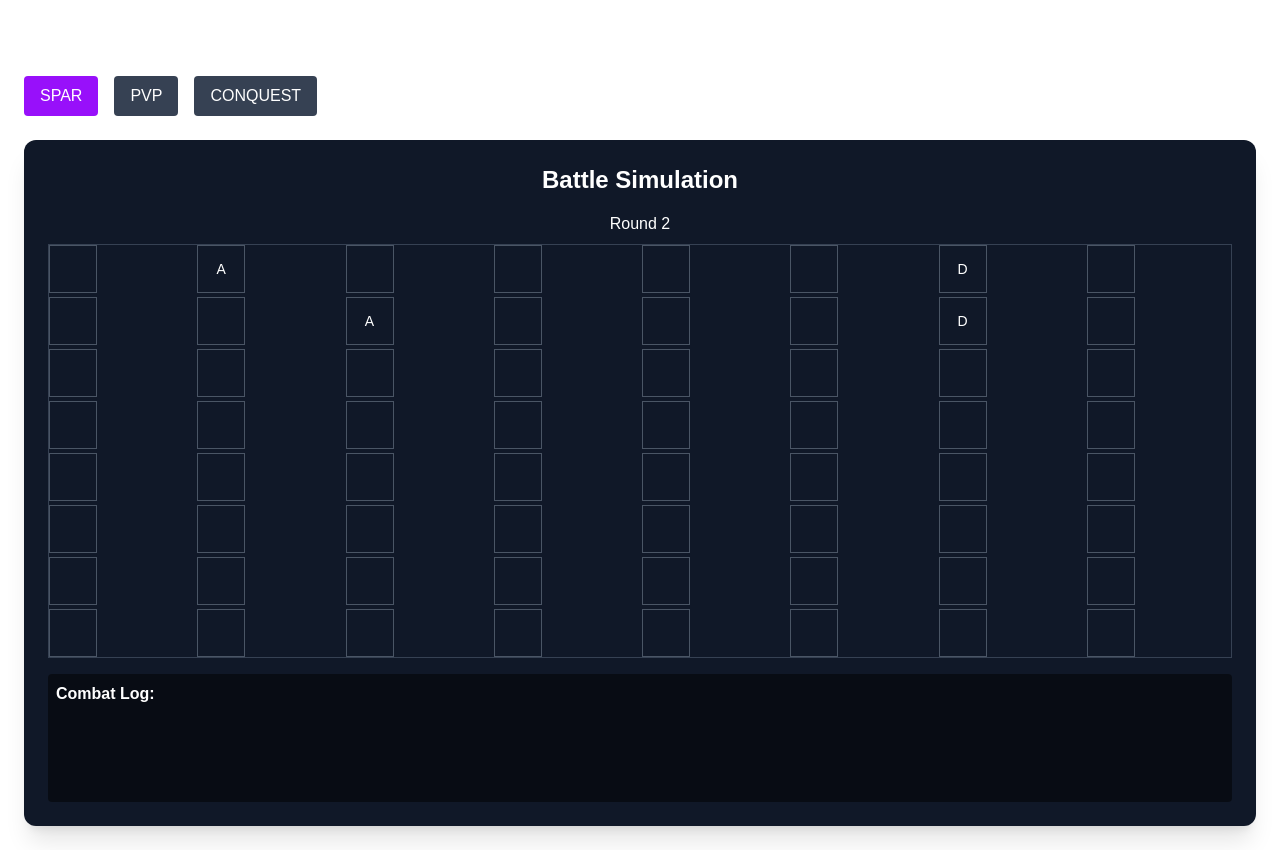
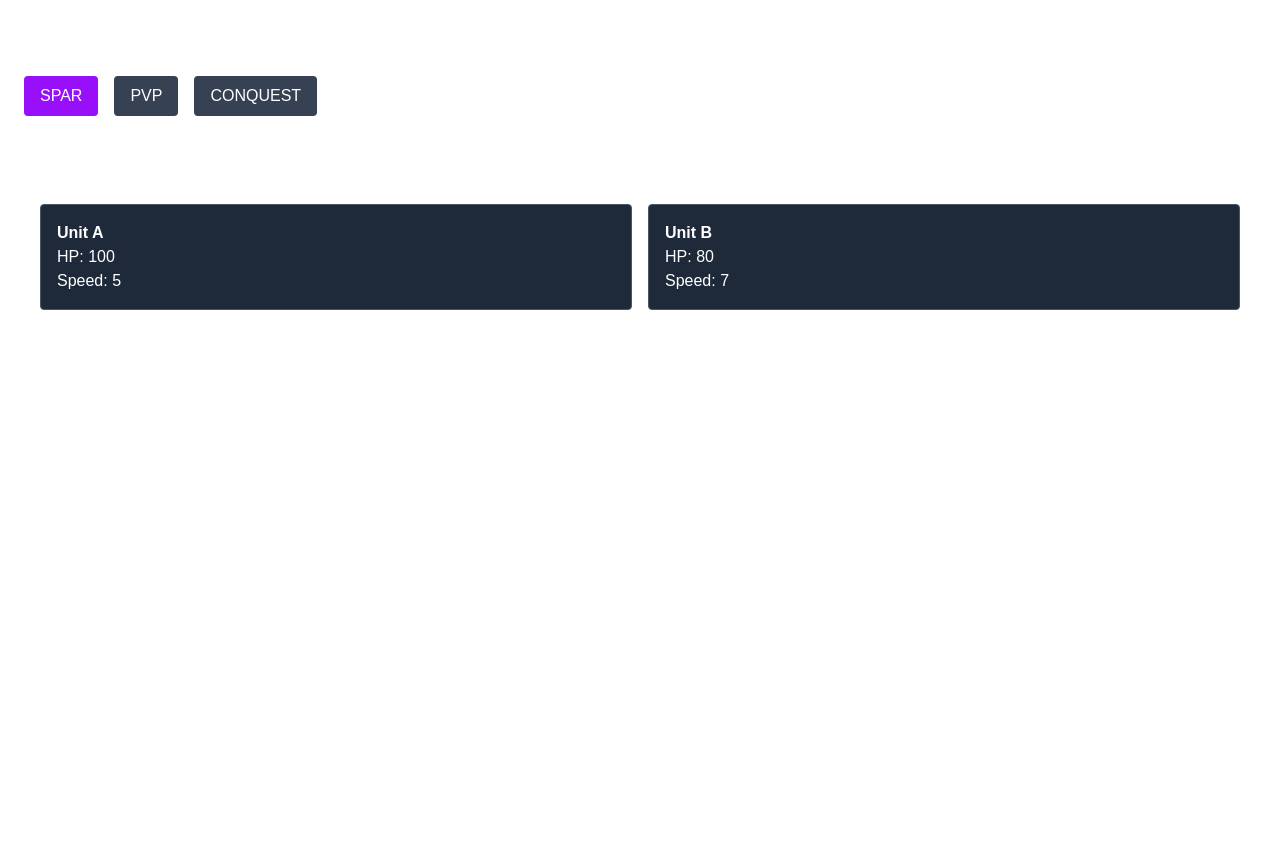
Before and after one commit to MFWarhamster/warhamster-4k-demo, a Next.js app: page /dapp/battle in a window 1280 px wide. After the commit the page ends 800 px from the top, so only its background shows below. Built offline with nearby package versions, Linux system fonts and the light colour scheme.

Commit message:
Fix return statement in useEffect

```diff
--- a/src/components/DappUI/Battle/BattleGame.js
+++ b/src/components/DappUI/Battle/BattleGame.js
@@ -1,171 +1,31 @@
 "use client";
 import React, { useState, useEffect } from "react";
 
-export default function BattleGame({ mode }) {
-  const [stacks, setStacks] = useState({ attacker: [], defender: [] });
-  const [turnIndex, setTurnIndex] = useState(0);
-  const [round, setRound] = useState(1);
-  const [selectedUnitId, setSelectedUnitId] = useState(null);
-  const [hoveredUnit, setHoveredUnit] = useState(null);
-  const [log, setLog] = useState([]);
-  const [selectedArmyIndex, setSelectedArmyIndex] = useState(0);
+export default function BattleGame() {
+  const [units, setUnits] = useState([]);
 
   useEffect(() => {
-    // TODO: Replace this with real NFT stack builder
-    const mockUnits = {
-      attacker: [
-        { id: "A-1", team: "attacker", row: 0, col: 0, HP: 10, Melee: 3, Range: 2, Speed: 4, alive: true, stance: "forward" },
-        { id: "A-2", team: "attacker", row: 1, col: 0, HP: 10, Melee: 2, Range: 3, Speed: 5, alive: true, stance: "forward" },
-      ],
-      defender: [
-        { id: "D-1", team: "defender", row: 0, col: 7, HP: 10, Melee: 4, Range: 1, Speed: 3, alive: true, stance: "forward" },
-        { id: "D-2", team: "defender", row: 1, col: 7, HP: 10, Melee: 3, Range: 2, Speed: 2, alive: true, stance: "forward" },
-      ]
-    };
-    setStacks(mockUnits);
-  }, [selectedArmyIndex]);
-
-  const allUnits = [...stacks.attacker, ...stacks.defender]
-    .filter((u) => u.alive)
-    .sort((a, b) => b.Speed - a.Speed);
-
-  const activeUnit = allUnits[turnIndex % allUnits.length];
-
-  const moveForward = (unit) => {
-    const newStacks = { ...stacks };
-    const stack = newStacks[unit.team].find((u) => u.id === unit.id);
-    if (stack && ((unit.team === "attacker" && stack.col < 6) || (unit.team === "defender" && stack.col > 1))) {
-      stack.col += unit.team === "attacker" ? 1 : -1;
-    }
-    return newStacks;
-  };
-
-  const applyTurn = () => {
-    let newStacks = { ...stacks };
-    const unit = activeUnit;
-    if (!unit || !unit.alive) return;
-
-    const opposingTeam = unit.team === "attacker" ? "defender" : "attacker";
-    const target = stacks[opposingTeam].find(
-      (u) => u.row === unit.row && u.col === unit.col && u.alive
-    );
-
-    if (target) {
-      target.HP -= unit.Melee;
-      if (target.HP <= 0) {
-        target.alive = false;
-        setLog((prev) => [...prev, `${unit.id} killed ${target.id}`]);
-      } else {
-        setLog((prev) => [...prev, `${unit.id} hit ${target.id} for ${unit.Melee}`]);
-      }
-    } else {
-      if (unit.stance === "forward") {
-        newStacks = moveForward(unit);
-      } else if (unit.stance === "range") {
-        const inRange = stacks[opposingTeam].find(
-          (u) => Math.abs(u.col - unit.col) <= 2 && u.row === unit.row && u.alive
-        );
-        if (inRange) {
-          inRange.HP -= unit.Range;
-          if (inRange.HP <= 0) {
-            inRange.alive = false;
-            setLog((prev) => [...prev, `${unit.id} killed ${inRange.id} (ranged)`]);
-          } else {
-            setLog((prev) => [...prev, `${unit.id} hit ${inRange.id} for ${unit.Range}`]);
-          }
-        }
-      }
-    }
-
-    setStacks(newStacks);
-    setTurnIndex((t) => t + 1);
-  };
-
-  const handleCommandChange = (unitId, newStance) => {
-    const newStacks = { ...stacks };
-    const allUnits = [...newStacks.attacker, ...newStacks.defender];
-    const unit = allUnits.find((u) => u.id === unitId);
-    if (unit) {
-      unit.stance = newStance;
-      setStacks(newStacks);
-      setLog((prev) => [...prev, `${unit.id} stance set to ${newStance}`]);
-    }
-  };
-
-  useEffect(() => {
-    if (round > 16) return;
-
-    const aliveAttackers = stacks.attacker.filter((u) => u.alive);
-    const aliveDefenders = stacks.defender.filter((u) => u.alive);
-    if (aliveAttackers.length === 0 || aliveDefenders.length === 0) return;
-
-    const timeout = setTimeout(() => {
-      applyTurn();
-      if ((turnIndex + 1) % allUnits.length === 0) {
-        setRound((r) => r + 1);
-      }
-    }, 1000);
-
-    return () => clearTimeout(timeout);
-  }, [turnIndex, stacks]);
+    // Dummy data to render something on screen
+    const mockUnits = [
+      { id: 1, name: "Unit A", HP: 100, Speed: 5 },
+      { id: 2, name: "Unit B", HP: 80, Speed: 7 },
+    ];
+    setUnits(mockUnits);
+  }, []);
 
   return (
-    <div className="text-white bg-gray-900 p-6 rounded-xl shadow-xl">
-      <h2 className="text-2xl font-bold text-center mb-4">Battle Simulation</h2>
-      <p className="text-center mb-2">Round {round}</p>
-
-      <div className="grid grid-cols-8 gap-1 border border-gray-700">
-        {Array.from({ length: 8 }).map((_, row) =>
-          Array.from({ length: 8 }).map((_, col) => {
-            const unit = [...stacks.attacker, ...stacks.defender].find(
-              (u) => u.row === row && u.col === col && u.alive
-            );
-            return (
-              <div
-                key={`${row}-${col}`}
-                onClick={() => unit && setSelectedUnitId(unit.id)}
-                onMouseEnter={() => unit && setHoveredUnit(unit)}
-                onMouseLeave={() => setHoveredUnit(null)}
-                className={`w-12 h-12 border border-gray-600 flex items-center justify-center text-sm text-center cursor-pointer ${unit?.id === selectedUnitId ? "bg-yellow-400 text-black" : ""}`}
-                title={
-                  unit
-                    ? `HP: ${unit.HP}\nMelee: ${unit.Melee}\nRange: ${unit.Range}\nSpeed: ${unit.Speed}\nStance: ${unit.stance}`
-                    : ""
-                }
-              >
-                {unit ? unit.id.split("-")[0][0].toUpperCase() : ""}
-              </div>
-            );
-          })
-        )}
-      </div>
-
-      {selectedUnitId && (
-        <div className="mt-4 text-center">
-          <p className="font-semibold mb-2">Selected: {selectedUnitId}</p>
-          <button onClick={() => handleCommandChange(selectedUnitId, "forward")} className="bg-blue-600 px-3 py-1 rounded m-1">Forward</button>
-          <button onClick={() => handleCommandChange(selectedUnitId, "pause")} className="bg-gray-600 px-3 py-1 rounded m-1">Pause</button>
-          <button onClick={() => handleCommandChange(selectedUnitId, "range")} className="bg-purple-600 px-3 py-1 rounded m-1">Range</button>
-        </div>
-      )}
-
-      {hoveredUnit && (
-        <div className="mt-4 text-center text-sm bg-gray-800 p-2 rounded">
-          <p className="font-semibold">Hovered: {hoveredUnit.id}</p>
-          <p>HP: {hoveredUnit.HP}</p>
-          <p>Melee: {hoveredUnit.Melee}</p>
-          <p>Range: {hoveredUnit.Range}</p>
-          <p>Speed: {hoveredUnit.Speed}</p>
-          <p>Stance: {hoveredUnit.stance}</p>
-        </div>
-      )}
-
-      <div className="mt-4 bg-black/50 p-2 rounded h-32 overflow-auto">
-        <p className="font-semibold">Combat Log:</p>
-        {log.map((entry, i) => (
-          <p key={i} className="text-sm">
-            {entry}
-          </p>
+    <div className="text-white p-4">
+      <h2 className="text-2xl font-bold mb-4">Battle Game</h2>
+      <div className="grid grid-cols-2 gap-4">
+        {units.map((unit) => (
+          <div
+            key={unit.id}
+            className="border border-gray-600 p-4 rounded bg-gray-800"
+          >
+            <p className="font-semibold">{unit.name}</p>
+            <p>HP: {unit.HP}</p>
+            <p>Speed: {unit.Speed}</p>
+          </div>
         ))}
       </div>
     </div>
```
Also changed, not shown: vercel.json (deleted).
